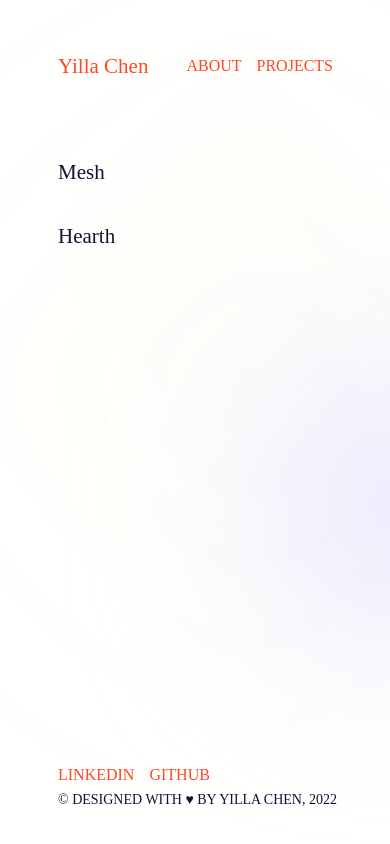
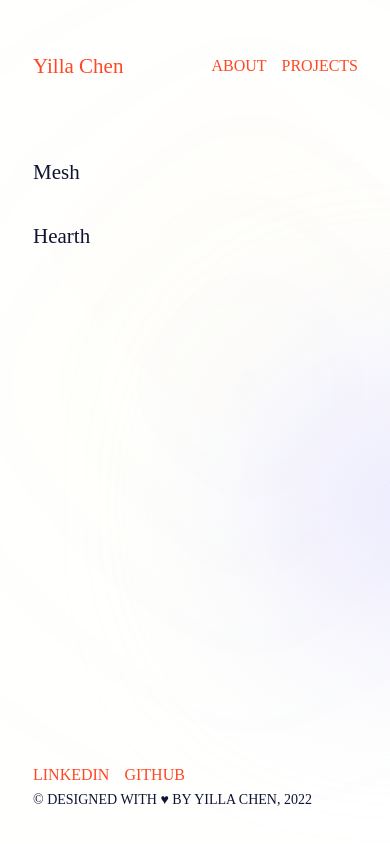
Before and after one commit to yillachen/portfolio, a React (Create React App) app: page / in a window 390 px wide. Shown: the top 844 px of the page. Built offline with nearby package versions, Linux system fonts and the light colour scheme.

Commit message:
fix: overflow hidden for animated gradient bg

```diff
--- a/public/styles.css
+++ b/public/styles.css
@@ -184,12 +184,18 @@ h3 > a {
 }
 
 /* Mobile Optimization */
-
 @media screen and (max-width: 768px) {
   #root {
     float: none;
     width: auto;
     margin: 0;
+    overflow: hidden;
+  }
+  body {
+    width: 100%;
+    height: 100%;
+    background-color: #fff;
+    overflow: hidden;
   }
   * {
     font-size: 14px;
--- a/src/index.css
+++ b/src/index.css
@@ -1,7 +1,6 @@
 /* scrollbar */
 ::-webkit-scrollbar {
   width: 5px;
-  height: 5px;
 }
 
 /* Track */
@@ -11,6 +10,6 @@
 
 /* Handle */
 ::-webkit-scrollbar-thumb {
-  background: #fff;
+  background: #e0deff36;
   border-radius: 25px;
 }
--- a/src/styles.js
+++ b/src/styles.js
@@ -62,19 +62,9 @@ export const Main = styled.div`
   font-style: normal;
   background-color: transparent;
 
-  @media (min-width: 768px) {
-    width: ${px2vw(320, 768)};
-    min-height: ${px2vw(200, 768)};
-    height: 100%;
-    overflow: hidden;
-  }
-
-  @media (min-width: 1024px) {
-    width: ${px2vw(500)};
-    min-height: ${px2vw(300)};
-    height: 100%;
-    overflow: hidden;
-  }
+    @media (max-width: 768px) {
+      margin: 0 25px 0 25px;
+    }
 `;
 
 export const Body = styled.div`
```
